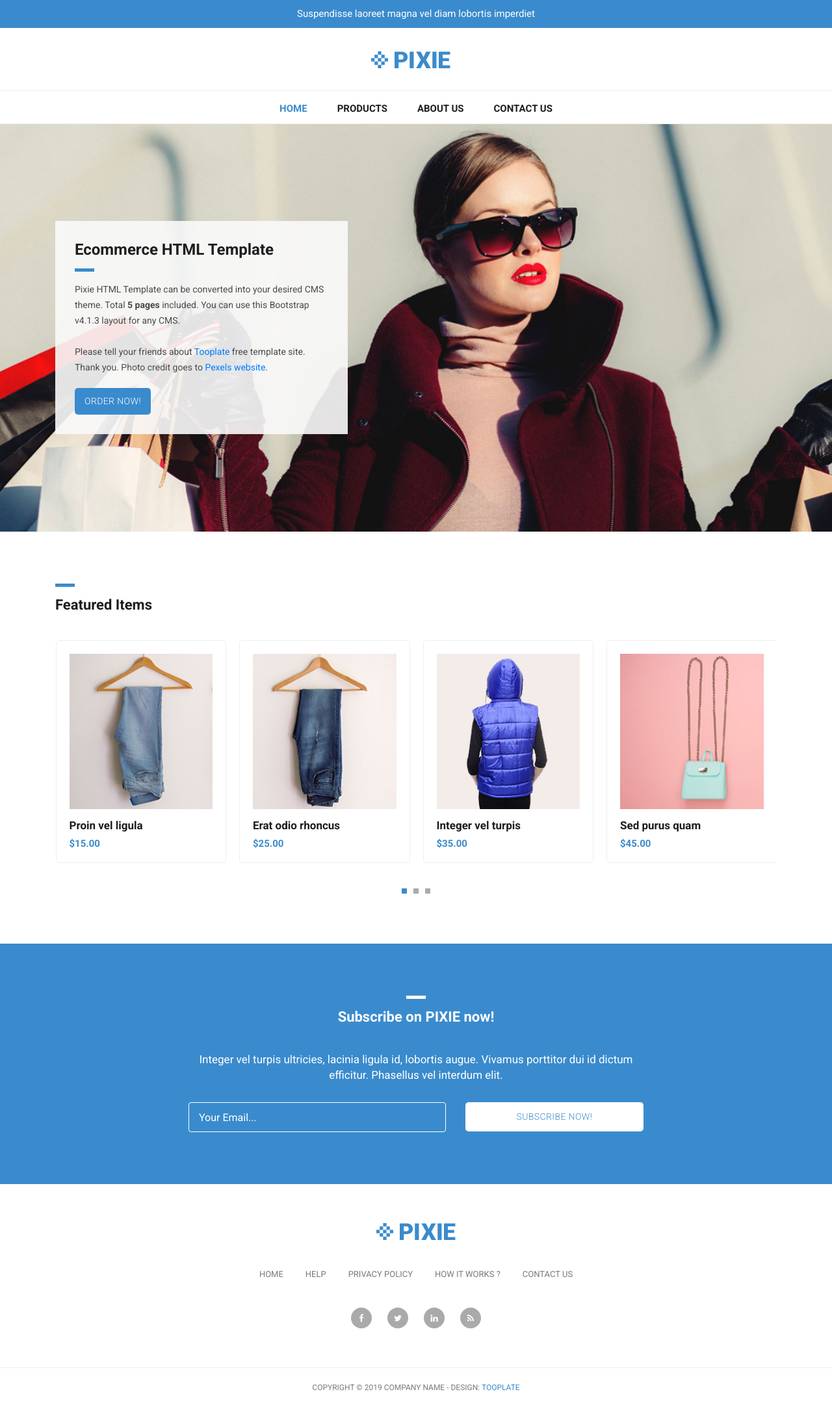
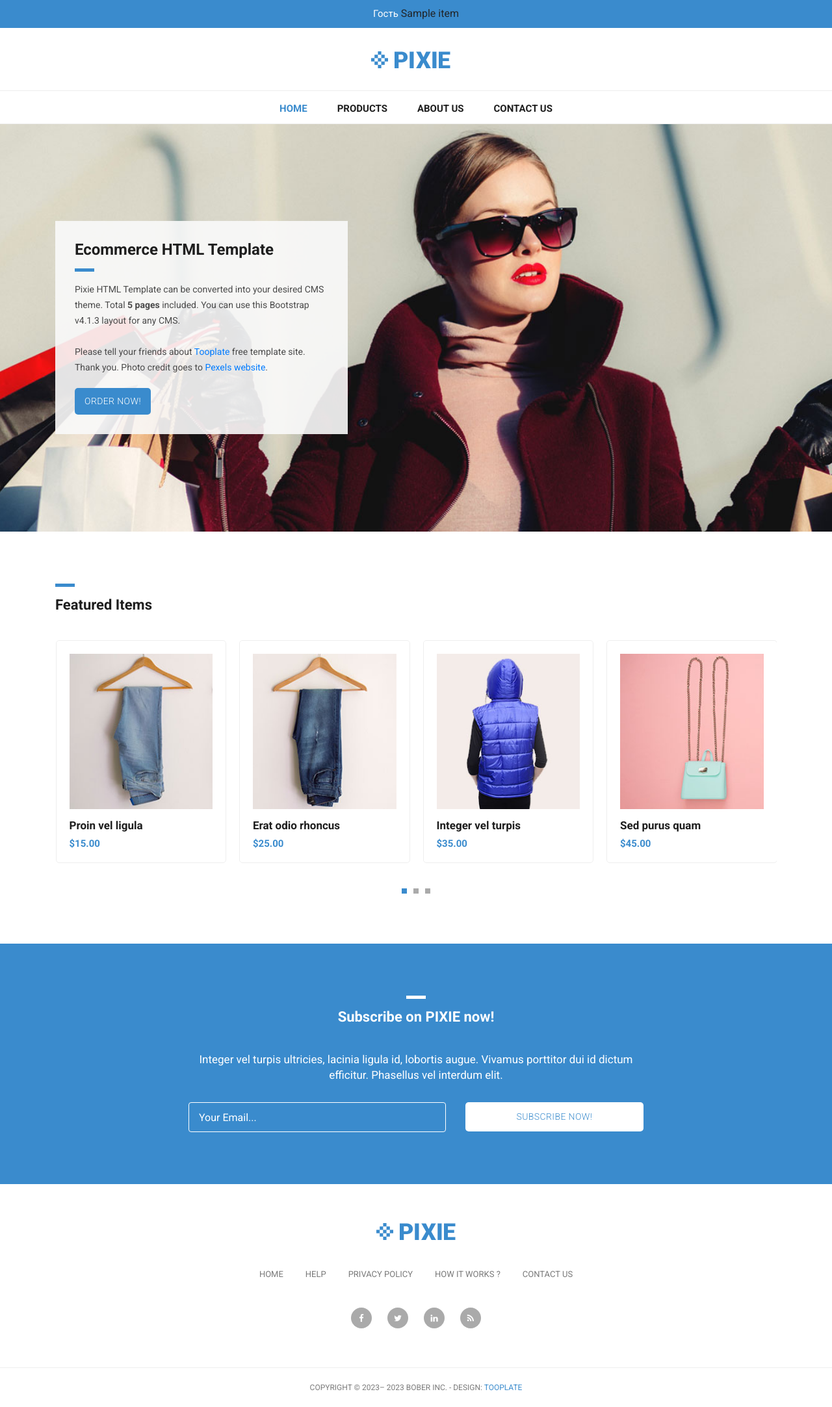
Before and after one commit to Darc66l/itemshop, a Django app: template stepshop/templates/index.html in a window 1280 px wide. Shown: the whole page at 65% size. Run offline with Django 4.2, Linux system fonts and the light colour scheme; the template is opened without the code that fills it: most values are stand-ins (such as "Sample title", 1, 10 or a date in 2020); some libraries are stand-ins or nearby versions.

Commit message:
lesson_03 Especially for Vanya

```diff
--- a/stepshop/mainapp/urls.py
+++ b/stepshop/mainapp/urls.py
@@ -1,12 +1,11 @@
 
 from django.urls import path
 
-from mainapp.views import index, about, products, contact, singleproduct
+from mainapp.views import products, product
+
+app_name = "products"
 
 urlpatterns = [
-    path('', index),
-    path('about/', about),
-    path('products/', products),
-    path('contact/', contact),
-    path('SP/', singleproduct)
+    path('', products, name="index"),
+    path('product/', product, name="product"),
 ]
--- a/stepshop/mainapp/views.py
+++ b/stepshop/mainapp/views.py
@@ -8,5 +8,5 @@ def products(request):
     return render(request, 'products.html')
 def contact(request):
     return render(request, 'contact.html')
-def singleproduct(request):
+def product(request):
     return render(request, 'single-product.html')
--- a/stepshop/stepshop/urls.py
+++ b/stepshop/stepshop/urls.py
@@ -17,7 +17,12 @@ Including another URLconf
 from django.contrib import admin
 from django.urls import path, include
 
+from mainapp.views import index, about, contact
+
 urlpatterns = [
     path('admin/', admin.site.urls),
-    path('', include('mainapp.urls'))
+    path('', index, name="index"),
+    path('about/', about, name="about"),
+    path('contact/', contact, name="contact"),
+    path('products', include('mainapp.urls',namespace="products")),
 ]
--- a/stepshop/templates/contact.html
+++ b/stepshop/templates/contact.html
@@ -55,9 +55,6 @@ https://www.tooplate.com/view/2114-pixie
               <a class="nav-link" href="/products/">Products
                 <span class="sr-only">(current)</span>
               </a>
-            </li>
-            <li class="nav-item">
-              <a class="nav-link" href="/product/">Product</a>
             </li>
             <li class="nav-item">
               <a class="nav-link" href="/about/">About Us</a>
--- a/stepshop/templates/index.html
+++ b/stepshop/templates/index.html
@@ -1,3 +1,5 @@
+{%load static%}
+
 <!DOCTYPE html>
 <html lang="en">
 
@@ -12,13 +14,13 @@
     <title>Pixie - Ecommerce HTML5 Template</title>
 
     <!-- Bootstrap core CSS -->
-    <link href="/static/vendor/bootstrap/css/bootstrap.min.css" rel="stylesheet">
+    <link href="{% static 'vendor/bootstrap/css/bootstrap.min.css'%}" rel="stylesheet">
 
 
     <!-- Additional CSS Files -->
-    <link rel="stylesheet" href="/static/assets/css/fontawesome.css">
-    <link rel="stylesheet" href="/static/assets/css/tooplate-main.css">
-    <link rel="stylesheet" href="/static/assets/css/owl.css">
+    <link rel="stylesheet" href="{% static 'assets/css/fontawesome.css' %}">
+    <link rel="stylesheet" href="{% static 'assets/css/tooplate-main.css' %}">
+    <link rel="stylesheet" href="{% static 'assets/css/owl.css' %}">
 <!--
 Tooplate 2114 Pixie
 https://www.tooplate.com/view/2114-pixie
@@ -32,7 +34,18 @@ https://www.tooplate.com/view/2114-pixie
       <div class="container">
         <div class="row">
           <div class="col-md-12">
-            <span>Suspendisse laoreet magna vel diam lobortis imperdiet</span>
+            {% if user.is_authenticated %}
+
+            <span>{{user.username|title}}</span>
+            <span>{{user.first_name|title}} {{user.last_name|title}}</span>
+            {#<span>{{user.last_login|date:"d m Y"}}</span>#}
+
+            {% else %}
+            <span>Гость</span>
+            {% endif %}
+            {%for item in items %}
+              {{item}}
+            {% endfor %}
           </div>
         </div>
       </div>
@@ -41,7 +54,7 @@ https://www.tooplate.com/view/2114-pixie
     <!-- Navigation -->
     <nav class="navbar navbar-expand-lg navbar-dark bg-dark static-top">
       <div class="container">
-        <a class="navbar-brand" href="#"><img src="/static/assets/images/header-logo.png" alt=""></a>
+        <a class="navbar-brand" href="#"><img src="{% static 'assets/images/header-logo.png' %}" alt=""></a>
         <button class="navbar-toggler" type="button" data-toggle="collapse" data-target="#navbarResponsive" aria-controls="navbarResponsive" aria-expanded="false" aria-label="Toggle navigation">
           <span class="navbar-toggler-icon"></span>
         </button>
@@ -53,13 +66,13 @@ https://www.tooplate.com/view/2114-pixie
               </a>
             </li>
             <li class="nav-item">
-              <a class="nav-link" href="/products/">Products</a>
+              <a class="nav-link" href="{% url 'products:index'%}">Products</a>
             </li>
             <li class="nav-item">
-              <a class="nav-link" href="/about/">About Us</a>
+              <a class="nav-link" href="{% url 'about'%}">About Us</a>
             </li>
             <li class="nav-item">
-              <a class="nav-link" href="/contact/">Contact Us</a>
+              <a class="nav-link" href="{% url 'contact'%}">Contact Us</a>
             </li>
           </ul>
         </div>
@@ -101,63 +114,63 @@ https://www.tooplate.com/view/2114-pixie
             <div class="owl-carousel owl-theme">
               <a href="/SP/">
                 <div class="featured-item">
-                  <img src="/static/assets/images/item-01.jpg" alt="Item 1">
+                  <img src="{% static 'assets/images/item-01.jpg' %}" alt="Item 1">
                   <h4>Proin vel ligula</h4>
                   <h6>$15.00</h6>
                 </div>
               </a>
               <a href="/SP/">
                 <div class="featured-item">
-                  <img src="/static/assets/images/item-02.jpg" alt="Item 2">
+                  <img src="{% static '/images/item-02.jpg' %}" alt="Item 2">
                   <h4>Erat odio rhoncus</h4>
                   <h6>$25.00</h6>
                 </div>
               </a>
               <a href="/SP/">
                 <div class="featured-item">
-                  <img src="/static/assets/images/item-03.jpg" alt="Item 3">
+                  <img src="{% static '/images/item-03.jpg' %}" alt="Item 3">
                   <h4>Integer vel turpis</h4>
                   <h6>$35.00</h6>
                 </div>
               </a>
               <a href="/SP/">
                 <div class="featured-item">
-                  <img src="/static/assets/images/item-04.jpg" alt="Item 4">
+                  <img src="{% static '/images/item-04.jpg' %}" alt="Item 4">
                   <h4>Sed purus quam</h4>
                   <h6>$45.00</h6>
                 </div>
               </a>
               <a href="/SP/">
                 <div class="featured-item">
-                  <img src="/static/assets/images/item-05.jpg" alt="Item 5">
+                  <img src="{% static '/images/item-05.jpg' %}" alt="Item 5">
                   <h4>Morbi aliquet</h4>
                   <h6>$55.00</h6>
                 </div>
               </a>
               <a href="/SP/">
                 <div class="featured-item">
-                  <img src="/static/assets/images/item-06.jpg" alt="Item 6">
+                  <img src="{% static '/images/item-06.jpg' %}" alt="Item 6">
                   <h4>Urna ac diam</h4>
                   <h6>$65.00</h6>
                 </div>
               </a>
               <a href="/SP/">
                 <div class="featured-item">
-                  <img src="/static/assets/images/item-04.jpg" alt="Item 7">
+                  <img src="{% static '/images/item-04.jpg' %}" alt="Item 7">
                   <h4>Proin eget imperdiet</h4>
                   <h6>$75.00</h6>
                 </div>
               </a>
               <a href="/SP/">
                 <div class="featured-item">
-                  <img src="/static/assets/images/item-05.jpg" alt="Item 8">
+                  <img src="{% static '/images/item-05.jpg' %}" alt="Item 8">
                   <h4>Nullam risus nisl</h4>
                   <h6>$85.00</h6>
                 </div>
               </a>
               <a href="/SP/">
                 <div class="featured-item">
-                  <img src="/static/assets/images/item-06.jpg" alt="Item 9">
+                  <img src="{% static '/images/item-06.jpg' %}" alt="Item 9">
                   <h4>Cras tempus</h4>
                   <h6>$95.00</h6>
                 </div>
@@ -217,7 +230,7 @@ https://www.tooplate.com/view/2114-pixie
         <div class="row">
           <div class="col-md-12">
             <div class="logo">
-              <img src="/static/assets/images/header-logo.png" alt="">
+              <img src="{% static '/images/header-logo.png" alt="">
             </div>
           </div>
           <div class="col-md-12">
@@ -253,7 +266,7 @@ https://www.tooplate.com/view/2114-pixie
         <div class="row">
           <div class="col-md-12">
             <div class="copyright-text">
-              <p>Copyright &copy; 2019 Company Name
+              <p>Copyright &copy; 2023&ndash; {%now "Y" %} Bober Inc.
 
                 - Design: <a rel="nofollow" href="https://www.facebook.com/tooplate">Tooplate</a></p>
             </div>
@@ -265,13 +278,13 @@ https://www.tooplate.com/view/2114-pixie
 
 
     <!-- Bootstrap core JavaScript -->
-    <script src="/static/vendor/jquery/jquery.min.js"></script>
-    <script src="/static/vendor/bootstrap/js/bootstrap.bundle.min.js"></script>
+    <script src="{% static '/vendor/jquery/jquery.min.js' %}"></script>
+    <script src="{% static '/vendor/bootstrap/js/bootstrap.bundle.min.js' %}"></script>
 
 
     <!-- Additional Scripts -->
-    <script src="/static/assets/js/custom.js"></script>
-    <script src="/static/assets/js/owl.js"></script>
+    <script src="{% static 'assets/js/custom.js' %}"></script>
+    <script src="{% static 'assets/js/owl.js' %}"></script>
 
 
     <script language = "text/Javascript">
--- a/stepshop/templates/products.html
+++ b/stepshop/templates/products.html
@@ -93,7 +93,7 @@ https://www.tooplate.com/view/2114-pixie
 
         <div class="row posts">
             <div id="1" class="item new col-md-4">
-              <a href="/SP/">
+              <a href="{% url products:product  %}">
                 <div class="featured-item">
                   <img src="/static/assets/images/product-01.jpg" alt="">
                   <h4>Proin vel ligula</h4>
```
Also changed, not shown: stepshop/db.sqlite3.
